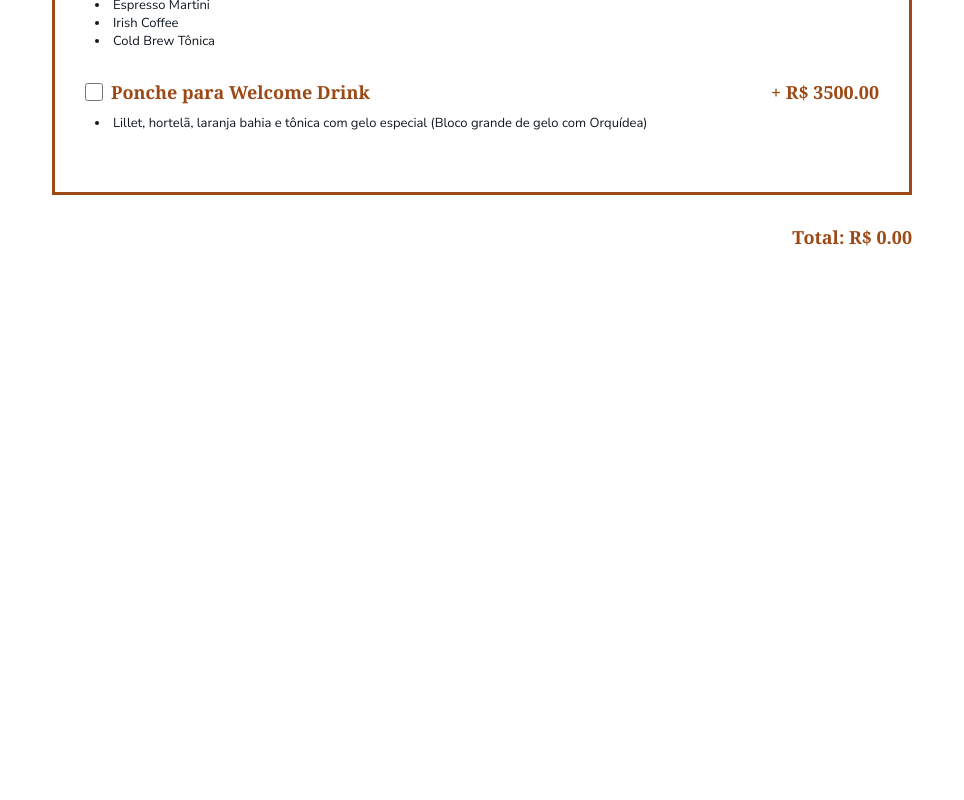
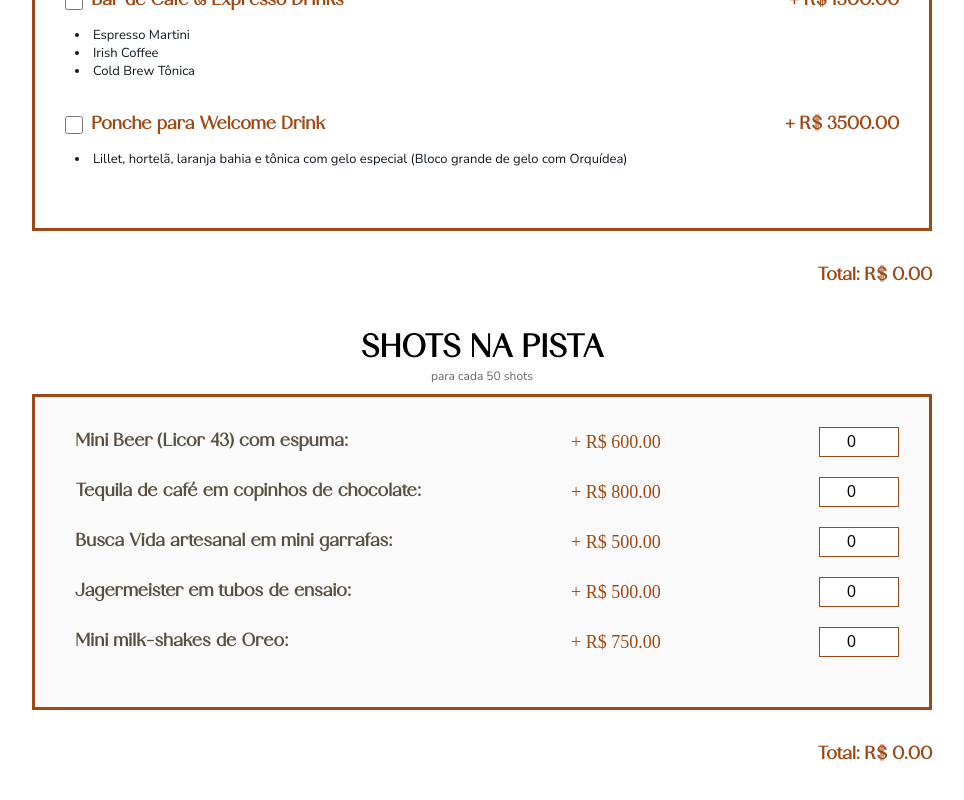
Before and after one commit to Gangue-da-Van-Branca/Frontend-Drinks, a React (Vite) app: page /opcionais in a window 1280 px wide. Shown: the part 818-1618 px from the top of the page, without its empty margins (158-1122 px from the left). Before the commit the page ends 1107 px from the top, so only its background shows below. Built offline with nearby package versions, Linux system fonts and the light colour scheme.

Commit message:
adicionando shots opcionais

```diff
--- a/src/components/OpcionaisPage/BaresOpcionais/BaresOpcionais.css
+++ b/src/components/OpcionaisPage/BaresOpcionais/BaresOpcionais.css
@@ -1,8 +1,8 @@
 .bares-container {
     max-width: 900px;
     margin: 0 auto;
-    padding: 40px 20px;
-    font-family: 'Georgia', serif;
+    padding: 40px 0px;
+    font-family: 'SedraRegular', serif;
     color: var(--orange);
   }
 
--- /dev/null
+++ b/src/components/OpcionaisPage/ShotsOpcionais/ShotsOpcionais.css
@@ -0,0 +1,71 @@
+.shots-wrapper {
+    text-align: center;
+    margin-bottom: 30px;
+  }
+
+  .shots-titulo {
+    font-size: 2rem;
+    margin: -8px;
+    font-family: 'SedraRegular', serif;
+  }
+
+  .shots-subtitulo {
+    font-size: 12px;
+    color: #666;
+    margin-bottom: 10px;
+  }
+
+  .shots-container {
+    border: 3px solid var(--orange);
+    max-width: 900px;
+    margin: 0 auto;
+    padding: 30px 0px;
+    background-color: #fafafa;
+    text-align: left;
+  }
+
+  .shot-card {
+    display: flex;
+    align-items: center;
+    justify-content: space-between;
+    margin-bottom: 20px;
+    margin-left: 30px;
+    margin-right: 30px;
+    font-size: 18px;
+    color: var(--brown2);
+  }
+
+  .shot-titulo {
+    flex: 2;
+    margin-left: 10px;
+    font-family: 'SedraRegular';
+    font-weight: bold;
+
+  }
+
+  .shot-preco {
+    flex: 1;
+    color: var(--orange);
+  }
+
+  .shot-input {
+    width: 80px;
+    padding: 5px;
+    font-size: 16px;
+    text-align: center;
+    border: 1px solid var(--orange);
+  }
+
+  .total-shot {
+    max-width: 900px;
+    margin: 30px auto 0 auto;
+    font-size: 18px;
+    font-weight: bold;
+    text-align: right;
+    color: var(--orange);
+    font-family: 'SedraRegular';
+  }
+
+  .total-valor {
+    color: var(--orange);
+  }
--- /dev/null
+++ b/src/components/OpcionaisPage/ShotsOpcionais/ShotsOpcionais.jsx
@@ -0,0 +1,54 @@
+import React, { useState } from "react";
+import "./ShotsOpcionais.css";
+
+const shots = [
+  { titulo: "Mini Beer (Licor 43) com espuma", precoPor50: 600 },
+  { titulo: "Tequila de café em copinhos de chocolate", precoPor50: 800 },
+  { titulo: "Busca Vida artesanal em mini garrafas", precoPor50: 500 },
+  { titulo: "Jagermeister em tubos de ensaio", precoPor50: 500 },
+  { titulo: "Mini milk-shakes de Oreo", precoPor50: 750 },
+];
+
+export default function ShotsNaPista() {
+  const [quantidades, setQuantidades] = useState({});
+
+  const handleChange = (titulo, valor) => {
+    const quantidade = parseInt(valor) || 0;
+    setQuantidades((prev) => ({ ...prev, [titulo]: quantidade }));
+  };
+
+  const total = shots.reduce((acc, shot) => {
+    const quantidade = quantidades[shot.titulo] || 0;
+    return acc + (quantidade / 50) * shot.precoPor50;
+  }, 0);
+
+  return (
+    <div className="shots-wrapper">
+      <h2 className="shots-titulo">SHOTS NA PISTA</h2>
+      <p className="shots-subtitulo">para cada 50 shots</p>
+
+      <div className="shots-container">
+        {shots.map((shot, index) => (
+          <div className="shot-card" key={index}>
+            <span className="shot-titulo">{shot.titulo}:</span>
+            <span className="shot-preco">
+              + R$ {shot.precoPor50.toFixed(2)}
+            </span>
+            <input
+              type="number"
+              min="0"
+              step="50"
+              value={quantidades[shot.titulo] || 0}
+              onChange={(e) => handleChange(shot.titulo, e.target.value)}
+              className="shot-input"
+            />
+          </div>
+        ))}
+      </div>
+
+      <div className="total-shot">
+        Total: <span className="total-valor">R$ {total.toFixed(2)}</span>
+      </div>
+    </div>
+  );
+}
--- a/src/pages/Cliente/Opcionais/Opcionais.jsx
+++ b/src/pages/Cliente/Opcionais/Opcionais.jsx
@@ -1,6 +1,7 @@
 import React from "react";
 import TopoOpcionais from "../../../components/OpcionaisPage/TopoOpcionais/TopoOpcionais";
 import BaresOpcionais from "../../../components/OpcionaisPage/BaresOpcionais/BaresOpcionais";
+import ShotsOpcionais from "../../../components/OpcionaisPage/ShotsOpcionais/ShotsOpcionais";
 import "./Opcionais.css";
 
 function Opcionais(){
@@ -8,6 +9,7 @@ function Opcionais(){
         <div>
             <TopoOpcionais />
             <BaresOpcionais />
+            <ShotsOpcionais />
         </div>
     )
 }
```
